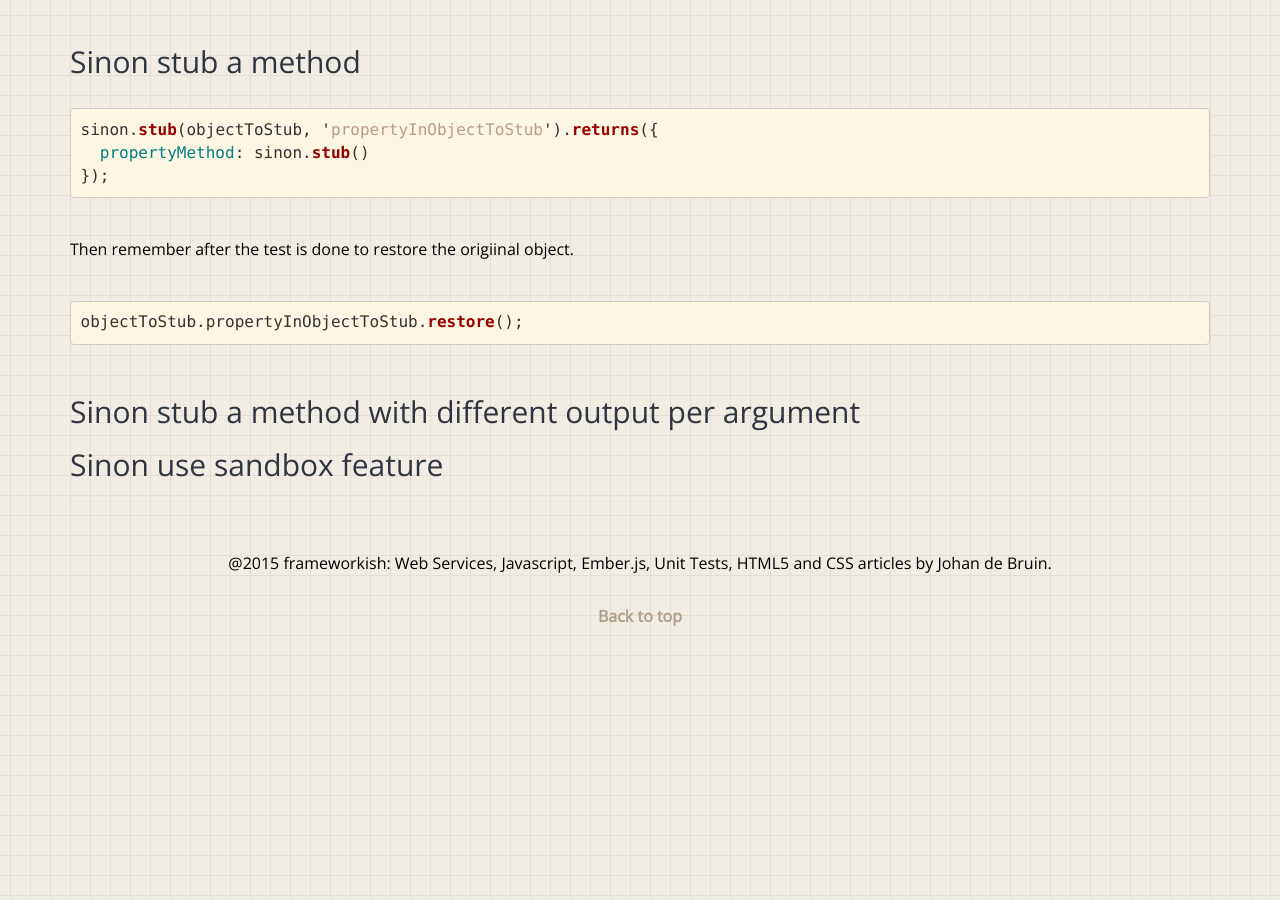
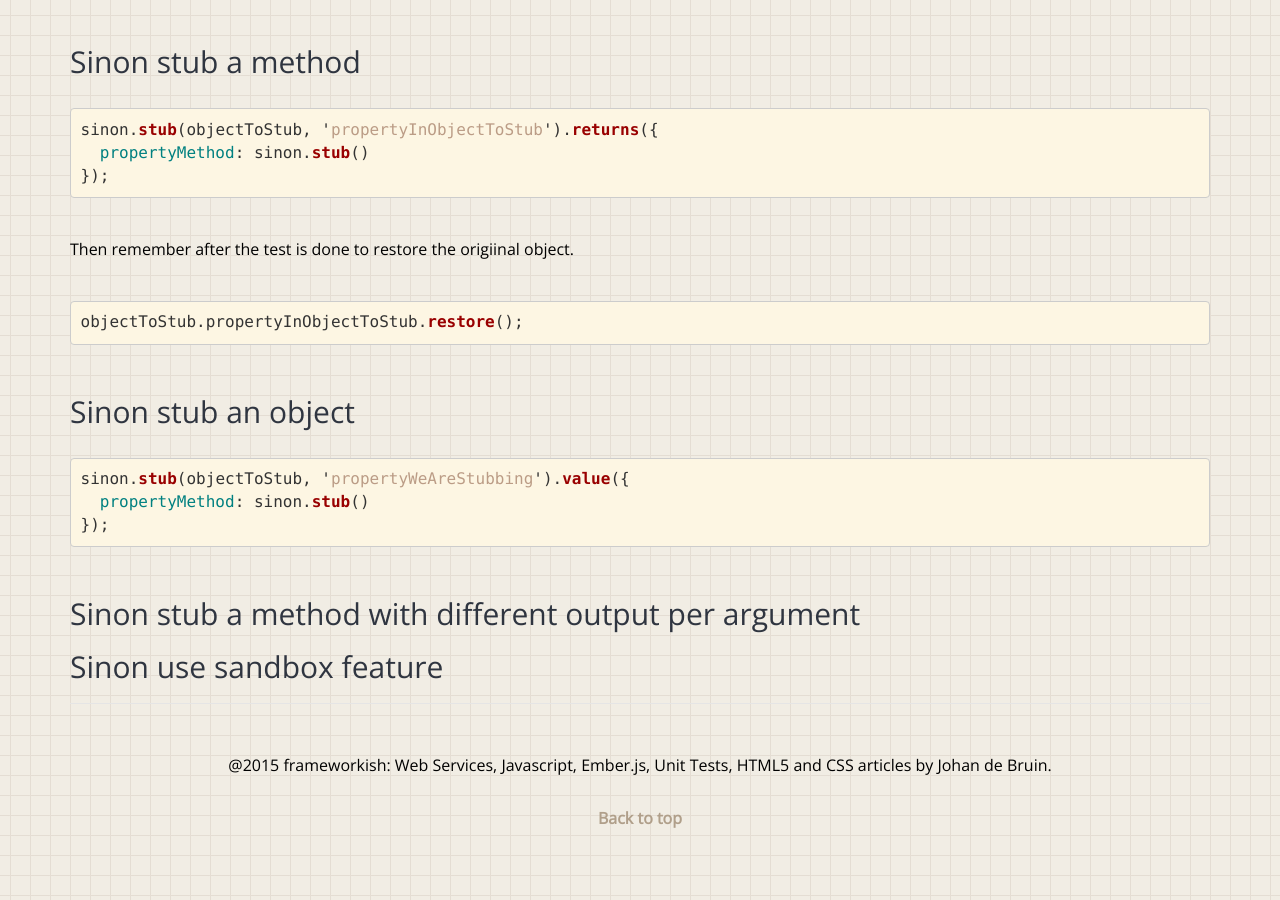
Before and after one commit to Rastikko/Rastikko.github.io, a Jekyll site: the page built from _posts/2018-03-27-cheatsheet-for-testing-using-chai-and-sinon.md, in a window 1280 px wide and 900 px high, scrolled down 2775 px. Built offline with Jekyll 4.4.1, drawn with Linux system fonts in a browser that asks for light colours.

Commit message:
Update 2018-03-27-cheatsheet-for-testing-using-chai-and-sinon.md

````diff
--- a/_posts/2018-03-27-cheatsheet-for-testing-using-chai-and-sinon.md
+++ b/_posts/2018-03-27-cheatsheet-for-testing-using-chai-and-sinon.md
@@ -116,6 +116,14 @@ Then remember after the test is done to restore the origiinal object.
 objectToStub.propertyInObjectToStub.restore();
 ```
 
+## Sinon stub an object
+
+```js
+sinon.stub(objectToStub, 'propertyWeAreStubbing').value({
+  propertyMethod: sinon.stub()
+});
+```
+
 ## Sinon stub a method with different output per argument
 
 ## Sinon use sandbox feature
````
